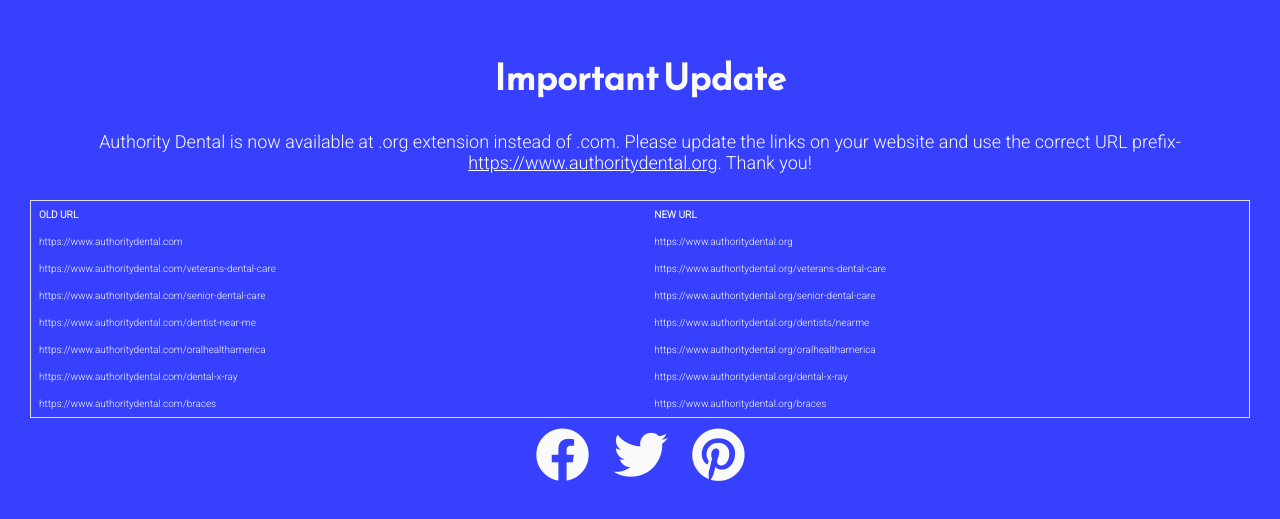
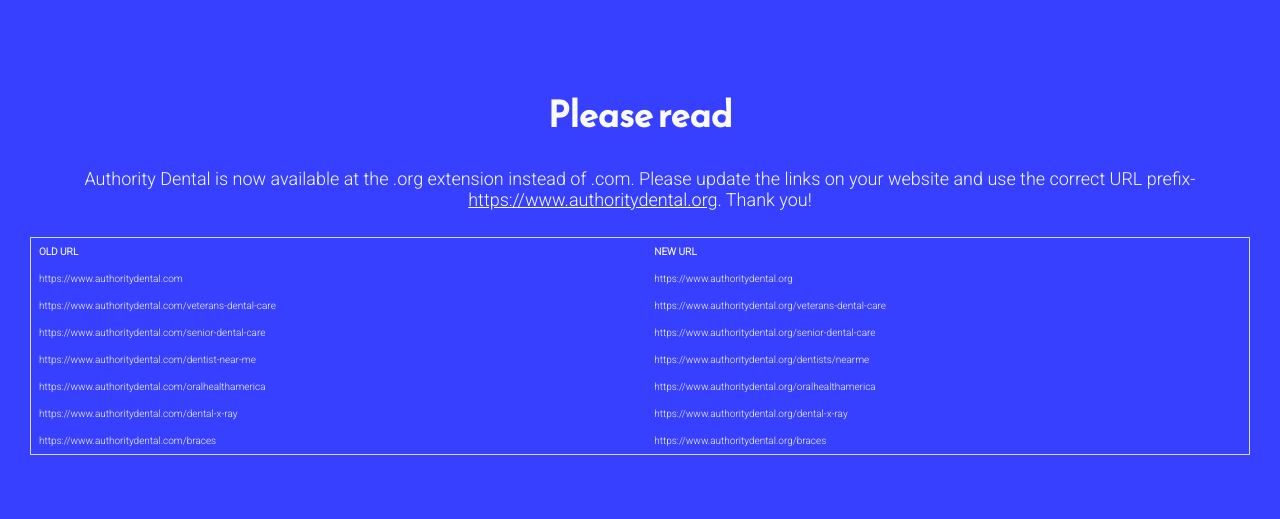
Before and after one commit to authoritydental/landing, a plain HTML site: page index.html in a window 1280 px wide. Shown: the part 129-648 px from the top of the page. Drawn offline with Linux system fonts and the light colour scheme.

Commit message:
Update index.html

```diff
--- a/index.html
+++ b/index.html
@@ -21,8 +21,8 @@
 </head>
 <body>
 	<main>
-		<div class="intro">Important Update</div>
-		<div class="tagline">Authority Dental is now available at .org extension instead of .com. Please update the links on your website and use the correct URL prefix- <a href="https://www.authoritydental.org">https://www.authoritydental.org</a>. Thank you!</div>
+		<div class="intro">Please read</div>
+		<div class="tagline">Authority Dental is now available at the .org extension instead of .com. Please update the links on your website and use the correct URL prefix- <a href="https://www.authoritydental.org">https://www.authoritydental.org</a>. Thank you!</div>
 		<div style="overflow-x:auto">
 <table>
   <tr>
@@ -61,12 +61,7 @@
 
 </table>
 		</div>
-		<!-- Find your icons from here - https://fontawesome.com/icons?d=gallery&s=brands -->
-		<div class="icons-social">
-			<a target="_blank" href="https://www.facebook.com/authoritydental.org"><i class="fab fa-facebook"></i></a>
-			<a target="_blank" href="https://twitter.com/authoritydental"><i class="fab fa-twitter"></i></a>
-			<a target="_blank" href="https://www.pinterest.com/authoritydental/"><i class="fab fa-pinterest"></i></a>
-    </div>
+
 
 	</main>
 </body>
```
